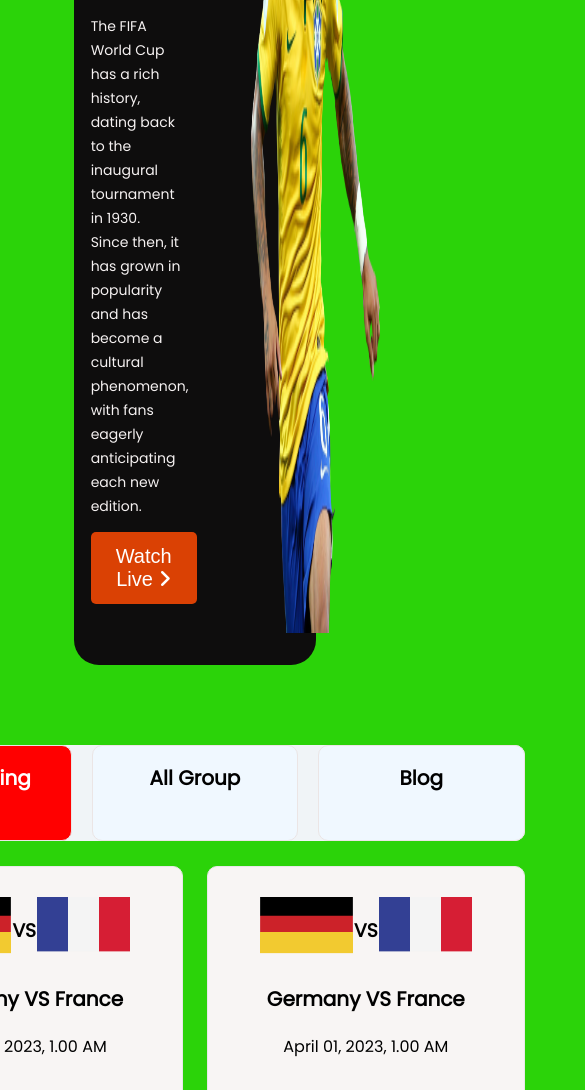
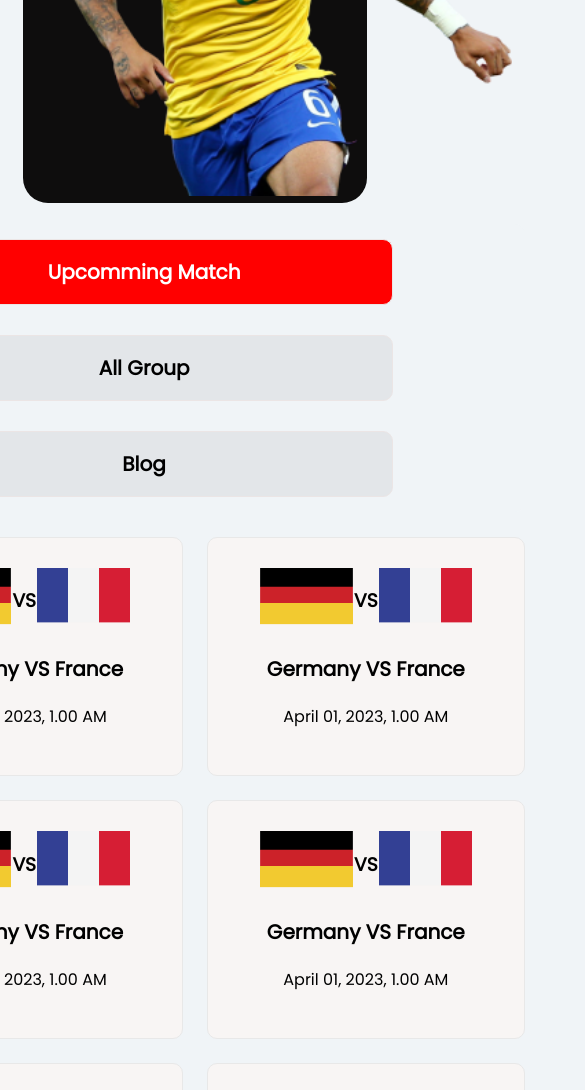
Before and after one commit to shahajahanferoz/fifa-world-cup, a plain HTML site: page matchSchedule.html in a window 390 px wide. Shown: the part 510-1600 px from the top of the page, 585 px wide, since content can reach past the window. Drawn offline with Linux system fonts and the light colour scheme.

Commit message:
responsive for mobile device

```diff
--- a/css/style.css
+++ b/css/style.css
@@ -130,7 +130,7 @@ ul {
 
   /* Media Queries */
 
-  @media only screen and (max-width: 1024px) {
+  @media only screen and (max-width: 1024px) and (min-width: 481px){
     .cover-page-info h1{
         font-size: 40px;
         line-height: 50px;
@@ -179,7 +179,72 @@ ul {
   }
 
   @media only screen and (max-width: 480px) {
-    body {
-      background-color: rgb(43, 211, 9);
+    .container{
+        padding: 8px 15px;
+        margin-top: 5px;
     }
+    .cover-page{
+        display: flex;
+        flex-direction: column;
+        align-items: center;
+        padding: 0 7%;
+        text-align: center;
+    }
+    .cover-page-info{
+        width: 100%;
+        padding-top: 10px;
+    }
+    .cover-page-info h1{
+        font-size: 22px;
+        line-height: 33px;
+    }
+    .cover-page p{
+        white-space: nowrap;
+        width: 250px;
+        overflow: hidden;
+        text-overflow: ellipsis;
+    }
+    .cover-page-img{
+        padding-left: 7%;
+        margin-top: 25px;
+    }
+    .watch-more-btn{
+        padding: 10px 18px;
+        font-size: 16px;
+        margin-bottom: 0px;
+    }
+    .middle-section{
+        display: flex;
+        flex-direction: column;
+        align-items: center;
+    }
+    .button-board{
+        background-color: rgb(240, 244, 247);
+        width: 100%;
+        height: 100%;
+        border-radius: 10px;
+        justify-content: space-between;
+        margin-bottom: 25px;
+    }
+    .general-btn{
+        background-color: rgb(227, 230, 233);
+        border: 1px solid rgb(235, 229, 229);
+    }
+    footer{
+        padding: 30px;
+        margin-bottom: 0;
+    }
+    ul {
+    list-style: none;
+    display: block;
   }
+  li {
+    margin: 20px 0px;
+  }
+  .social-media{
+    font-size: 30px;
+  }
+  .social-media a{
+    margin: 0px 23px;
+  }
+  }
```
Also changed, not shown: css/blog.css (+7 -1 lines).
